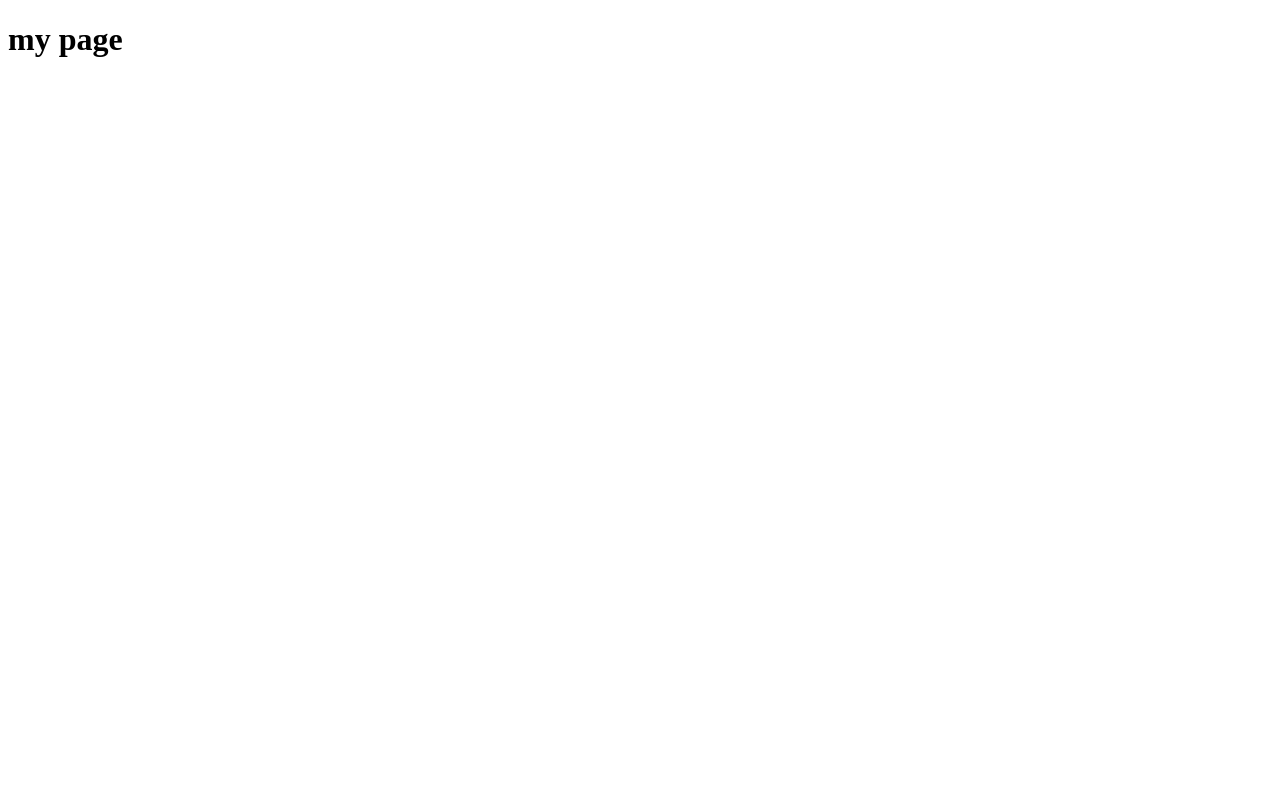
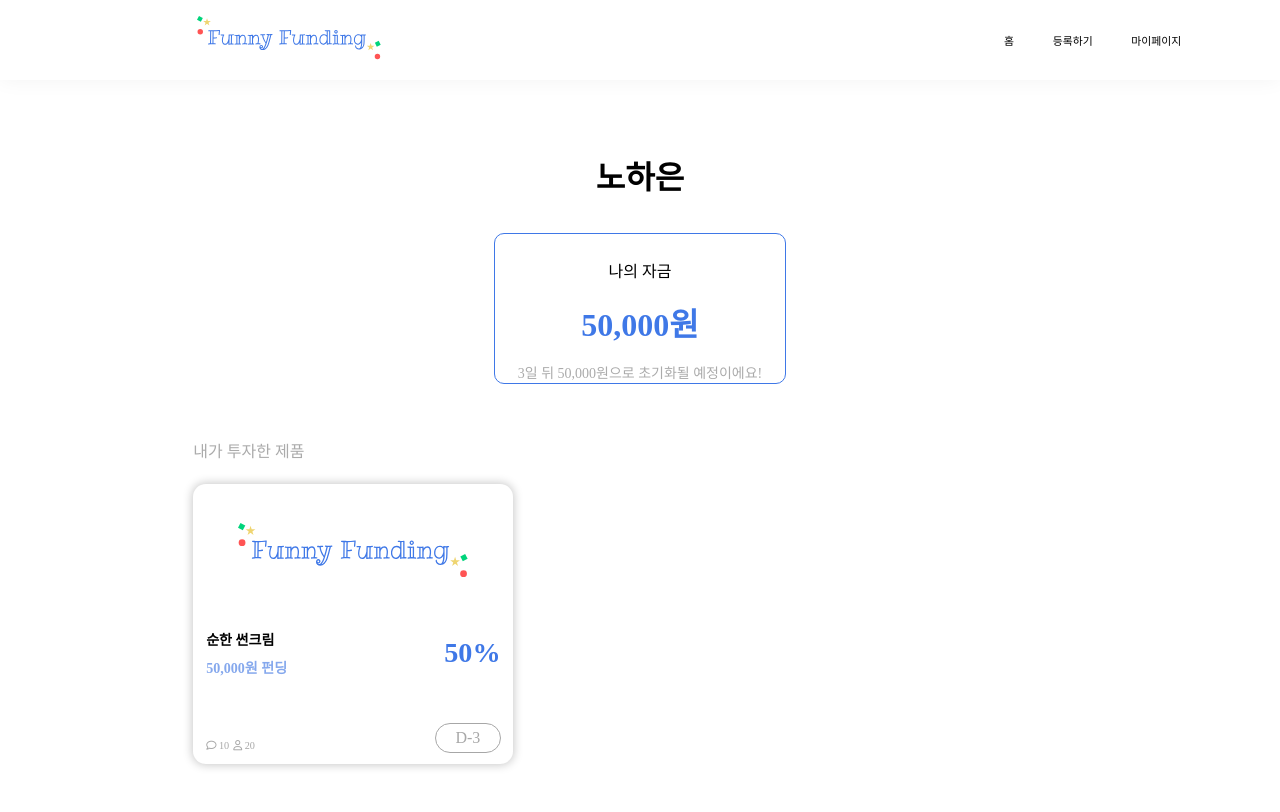
Before and after one commit to funny-funding/funny-funding-django, a Django app: page /funfun/mypage/ in a window 1280 px wide. Before the commit the page is almost empty. Before the commit the page ends 57 px from the top, so only its background shows below. Run offline with Django 4.2, Linux system fonts and the light colour scheme; some web fonts are replaced.

Commit message:
✨ [Feat] mypage ui 구현

```diff
--- /dev/null
+++ b/funfun/static/funfun/css/mypage.css
@@ -0,0 +1,152 @@
+.mypage-container{
+    margin-top: 19vh;
+    display: flex;
+    flex-direction: column;
+    justify-content: center;
+    align-items: center;
+    width: 100%;
+}
+
+.mypage-profile{
+    display: flex;
+    flex-direction: column;
+    justify-content: center;
+    align-items: center;
+}
+
+.mypage-name{
+    font-size: 32px;
+    font-weight: bold;
+    color: #000;
+    text-align: center;
+}
+
+.mypage-money{
+    width: 22.6vw;
+    height: 18.71vh;
+    border: 1px solid #3F78E7;
+    border-radius: 10px;
+    margin-top: 4.33vh;
+    text-align: center;
+}
+
+.mypage-money-title{
+    font-size: 16px;
+    margin-top: 3vh;
+}
+
+.mypage-money-main{
+    color: #3F78E7;
+    font-size: 32px;
+    font-weight: 600;
+    margin-top: 2.15vh;
+}
+
+.mypage-money-bottom{
+    color: #ABABAB;
+    font-size: 14px;
+    margin-top: 2.15vh;
+}
+
+.mypage-product{
+    width: calc(100vw - 30.21vw);
+    margin-top: 6.74vh;
+}
+
+.mypage-product-title{
+    color: #ABABAB;
+    font-size: 16px;
+}
+
+.mypage-product-content{
+    margin-top: 2.78vh;
+}
+
+.item {
+    position: relative;
+    background-color: white;
+    width: 25vw;
+    height: 35vh;
+    border-radius: 1vw;
+    display: inline-block;
+    margin: 0 0.5vw 6vh 0;
+    box-shadow: 0px 0px 10px 1px rgb(200, 200, 200);
+    cursor: pointer;
+}
+
+.item > .img-box {
+    height: 47%;
+    display: grid;
+    place-items: center;
+}
+
+.item > .text-box {
+    height: 41%;
+    padding: 4%;
+}
+
+.item > .text-box > .left-box {
+    width: 50%;
+    height: 100%;
+    float: left;
+    box-sizing: border-box;
+    text-align: left;
+    font-weight: 600;
+}
+
+.item > .text-box > .right-box {
+    width: 50%;
+    height: 100%;
+    float: right;
+    box-sizing: border-box;
+    text-align: right;
+}
+
+.title,
+.funding-money {
+    font-size: 1.1vw;
+}
+
+.funding-money {
+    position: relative;
+    top: 1vh;
+    color: var(--main-light-color);
+}
+
+.using-box {
+    position: absolute;
+    bottom: 4%;
+}
+
+.using-box > span {
+    font-size: 0.8vw;
+    color: var(--text-gray);
+    font-weight: 400;
+}
+
+.using-box > span > i {
+    color: var(--text-gray);
+}
+
+.item > .text-box > .right-box > .percent,
+.item > .text-box > .right-box > .percent-text {
+    position: relative;
+    top: 1vh;
+    color: var(--main-color);
+    font-size: 2.2vw;
+    font-weight: 700;
+}
+
+.item > .text-box > .right-box > .d-day-box {
+    position: absolute;
+    bottom: 4%;
+    right: 4%;
+    background-color: white;
+    border: 1px solid var(--text-gray);
+    border-radius: 1.5vw;
+    padding: 0.4vw 1.5vw;
+}
+
+.item > .text-box > .right-box > .d-day-box > span {
+    color: var(--text-gray);
+}
--- a/funfun/templates/funfun/mypage.html
+++ b/funfun/templates/funfun/mypage.html
@@ -1,10 +1,46 @@
-<!DOCTYPE html>
-<html lang="en">
-<head>
-    <meta charset="UTF-8">
-    <title>Title</title>
-</head>
-<body>
-<h1>my page </h1>
-</body>
-</html>
+{% extends 'base.html' %}
+{% load static %}
+
+{% block title %}Mypage{% endblock %}
+
+{% block css %}
+<link rel="stylesheet"  href="{% static 'funfun/css/mypage.css' %}">
+{% endblock %}
+
+{% block content %}
+    <div class="mypage-container">
+        <div class="mypage-profile">
+            <h1 class="mypage-name">노하은</h1>
+            <div class="mypage-money">
+                <p class="mypage-money-title">나의 자금</p>
+                <h1 class="mypage-money-main">50,000원</h1>
+                <p class="mypage-money-bottom">3일 뒤 50,000원으로 초기화될 예정이에요!</p>
+            </div>
+        </div>
+        <div class="mypage-product">
+            <p class="mypage-product-title">내가 투자한 제품</p>
+            <div class="mypage-product-content">
+                <div class="item">
+                <div class="img-box">
+                    <img src="{% static 'funfun/images/logo.svg' %}" alt="Logo" class="header-logo-img">
+                </div>
+                <div class="text-box">
+                    <div class="left-box">
+                        <span class="title">순한 썬크림</span> <br>
+                        <span class="money funding-money">50,000</span><span class="funding-money">원 펀딩</span>
+                        <div class="using-box">
+                            <span><i class="fa-regular fa-comment"></i> 10</span> <span><i
+                                class="fa-regular fa-user"></i> 20</span>
+                        </div>
+                    </div>
+                    <div class="right-box">
+                        <span class="percent">50</span><span class="percent-text">%</span>
+                        <div class="d-day-box">
+                            <span class="d-text">D-</span><span class="d-day">3</span>
+                        </div>
+                    </div>
+                </div>
+            </div>
+        </div>
+    </div>
+{% endblock %}
```
Also changed, not shown: db.sqlite3.
